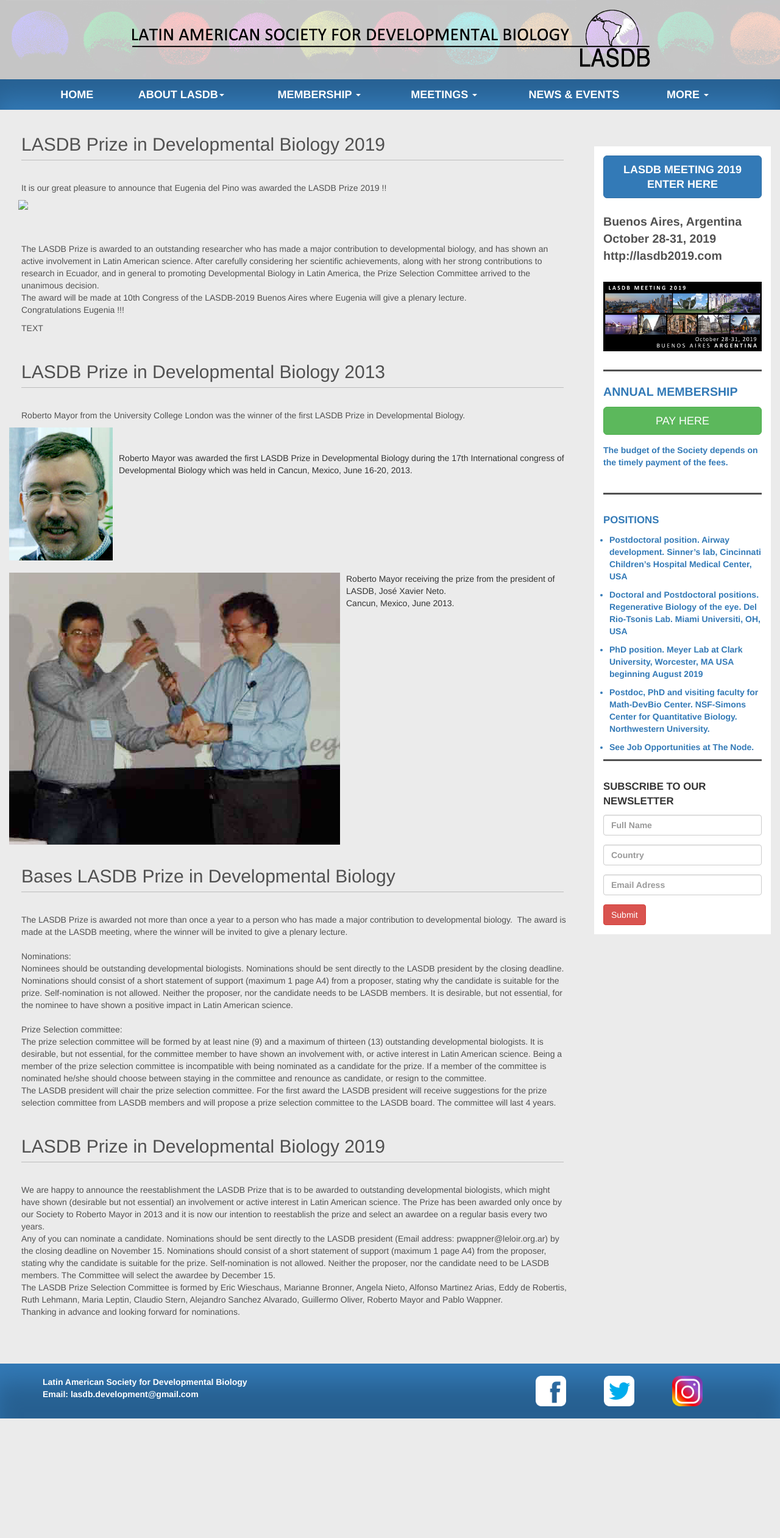
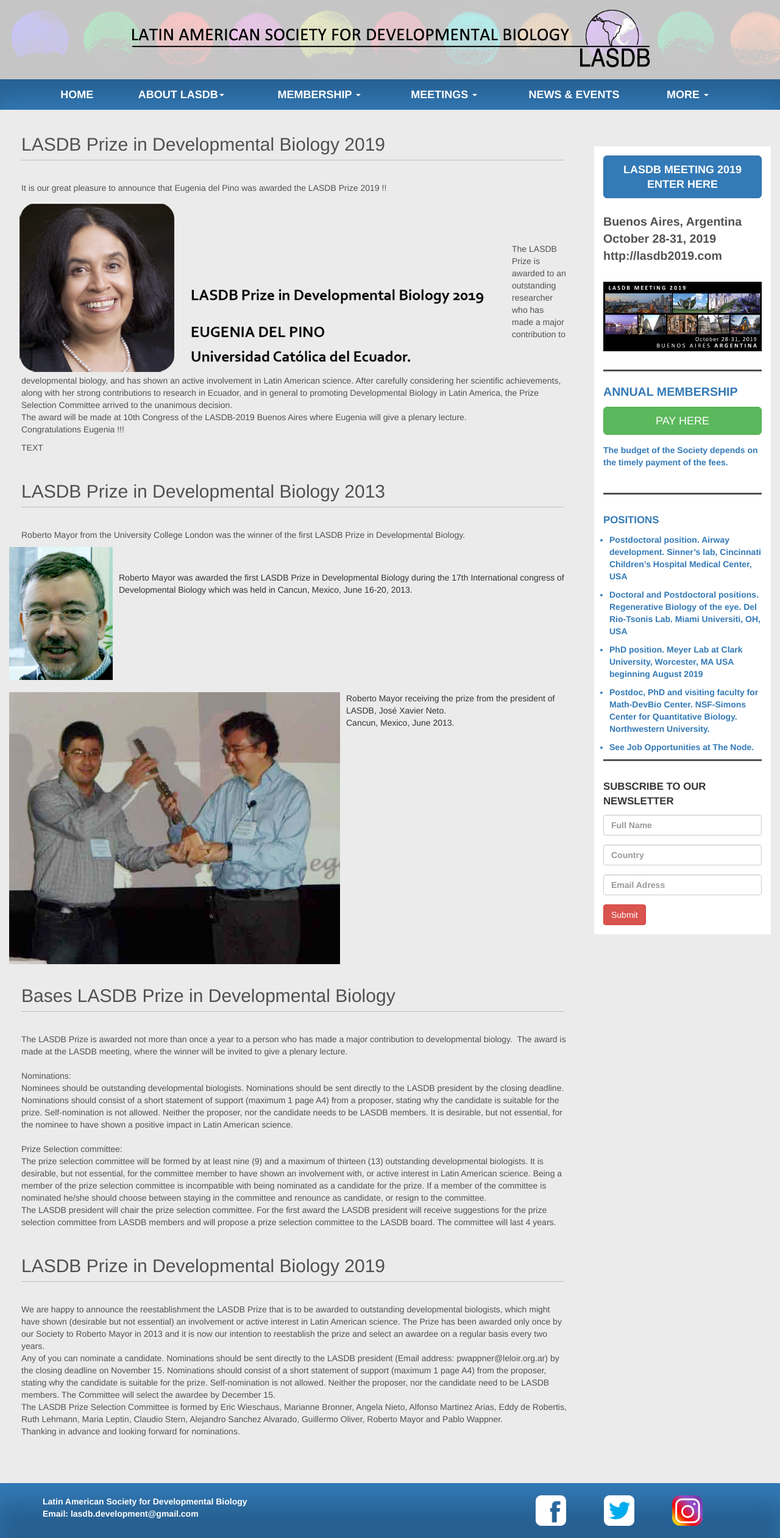
Before and after one commit to lasdb/lasdb.github.io, a Jekyll site: the page built from pages/prize.html, in a window 1280 px wide. Shown: the whole page at 61% size. Built offline with Jekyll 4.4.1, drawn with Linux system fonts in a browser that asks for light colours; nearby versions of some CDN libraries; before the commit the page ends 2326 px from its top, so only the background shows below that.

Commit message:
Update prize.html

```diff
--- a/pages/prize.html
+++ b/pages/prize.html
@@ -5,7 +5,7 @@
     <h2 class="page-header" id="page-title"> LASDB Prize in Developmental Biology 2019</h2>
     <div class="panel-body">
         <p> It is our great pleasure to announce that Eugenia del Pino was awarded the LASDB Prize 2019 !!</p>
-        <img src="{{site.baseurl}}/img/delPino-prize-bg.png" class="img-prize img-responsive" style="margin-right:10px;"/>
+        <img src="{{site.baseurl}}/img/delPino-prize.png" class="img-prize img-responsive" style="margin-right:10px;"/>
             <p id="epigrafe"> <br><br><br>
         <p> The LASDB Prize is awarded to an outstanding researcher who has made a major contribution to developmental biology, and has shown an active involvement in Latin American science.
 After carefully considering her scientific achievements, along with her strong contributions to research in Ecuador, and in general to promoting Developmental Biology in Latin America, the Prize Selection Committee arrived to the unanimous decision. <br>
```
